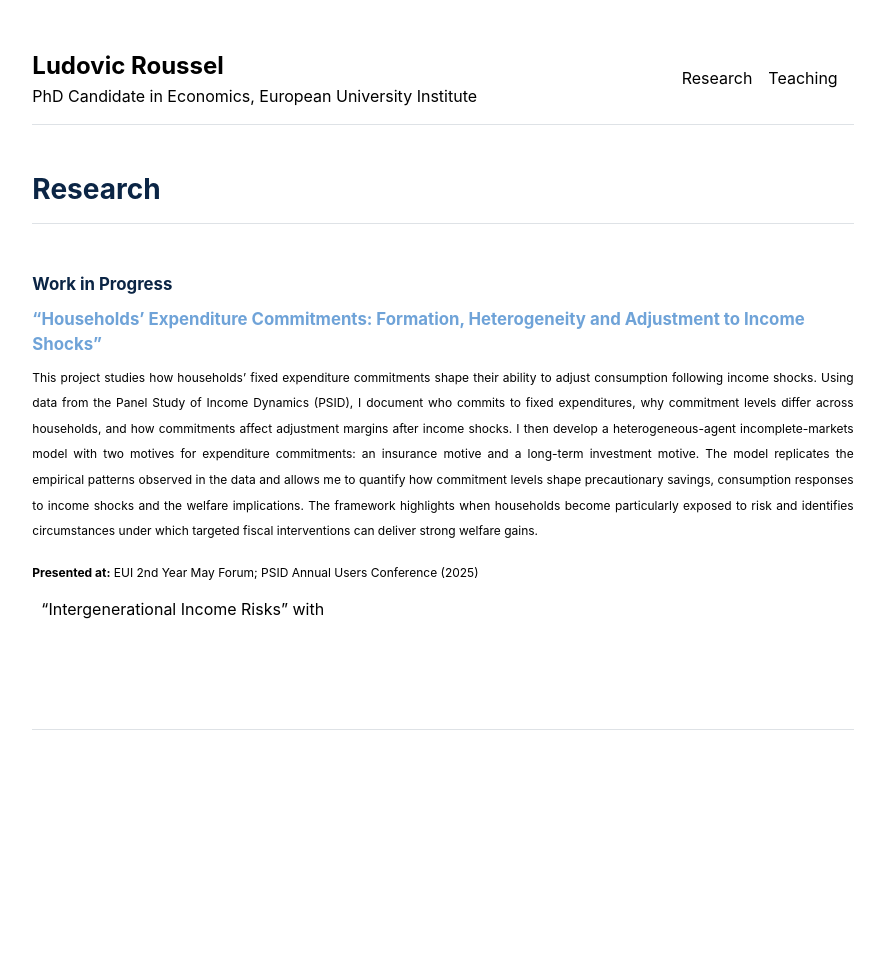
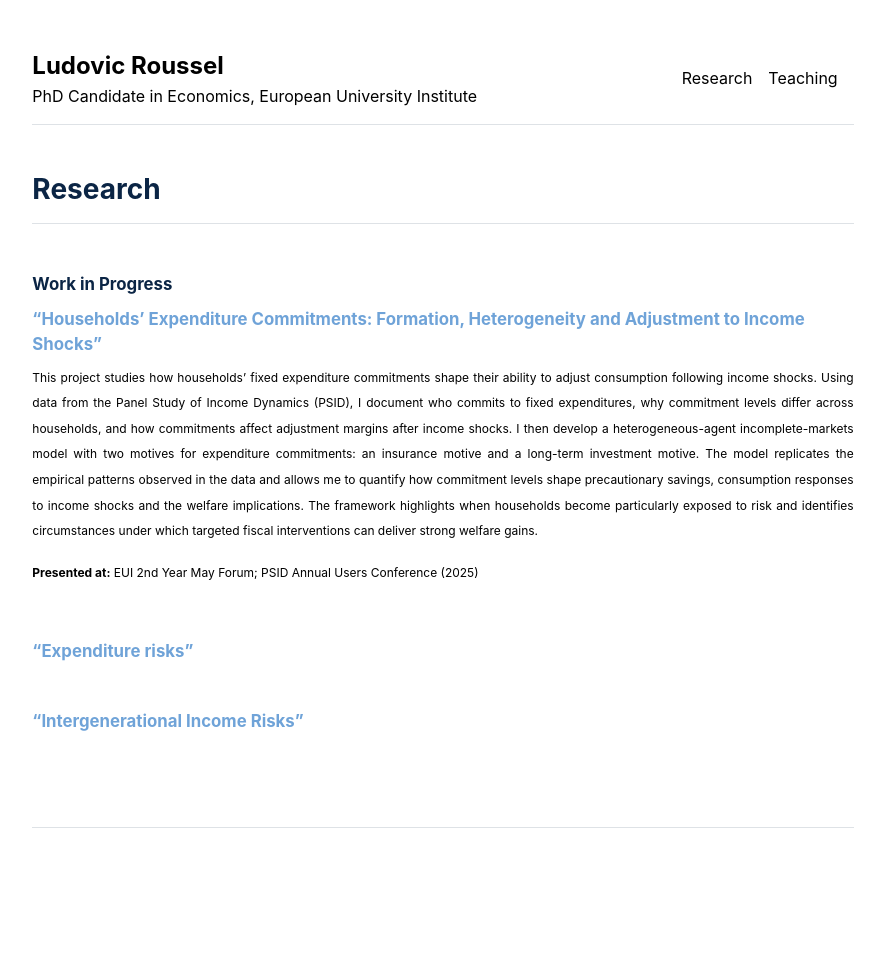
Before and after one commit to LudovicRoussel/ludovicroussel.github.io, a Jekyll site: the page built from Research/Research.md, in a window 1280 px wide. Shown: the whole page, without its empty margins (197-1082 px from the left). Built offline with Jekyll 4.4.1, drawn with Linux system fonts in a browser that asks for light colours; before the commit the page ends 900 px from its top, so only the background shows below that.

Commit message:
Update Research.md

```diff
--- a/Research/Research.md
+++ b/Research/Research.md
@@ -23,7 +23,13 @@ This project studies how households’ fixed expenditure commitments shape their
 </p>
 
 &nbsp;
-"Intergenerational Income Risks" with
-
+<div class="paper-title">
+“Expenditure risks”
+</div>
 
 &nbsp;
+<div class="paper-title">
+“Intergenerational Income Risks”
+</div>
+
+&nbsp;
```
